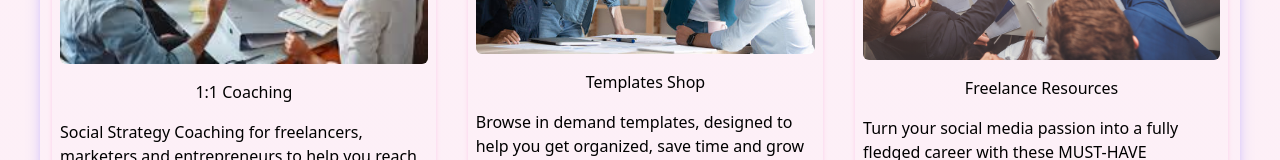
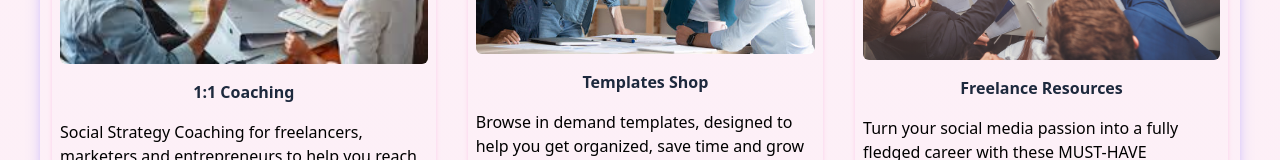
Before and after one commit to MatthewsRicky/shespeaksocial, a Next.js app: page / in a window 1280 px wide. Both pictures are taken after a click on the button "For Businesses". Shown: the part 1561-1721 px from the top of the page. Built offline with nearby package versions, Linux system fonts and the light colour scheme.

Commit message:
H1 styling

```diff
--- a/components/ForIndividuals.tsx
+++ b/components/ForIndividuals.tsx
@@ -35,7 +35,7 @@ const ForIndividuals = () => {
 			{individual.map((item) => (
 				<div key={item.id} className="flex flex-col items-center justify-center p-2 shadow-md shadow-pink-200 gap-y-4">
 					<Image src={item.imgurl} alt={item.alt} width={500} height={500} className="rounded-md flex" />
-					<h1 >{item.title}</h1>
+					<h1 className="font-bold text-md text-slate-800">{item.title}</h1>
 					<p>{item.description}</p>
 					<button>{item.btnlabel}</button>
 				</div>
```
